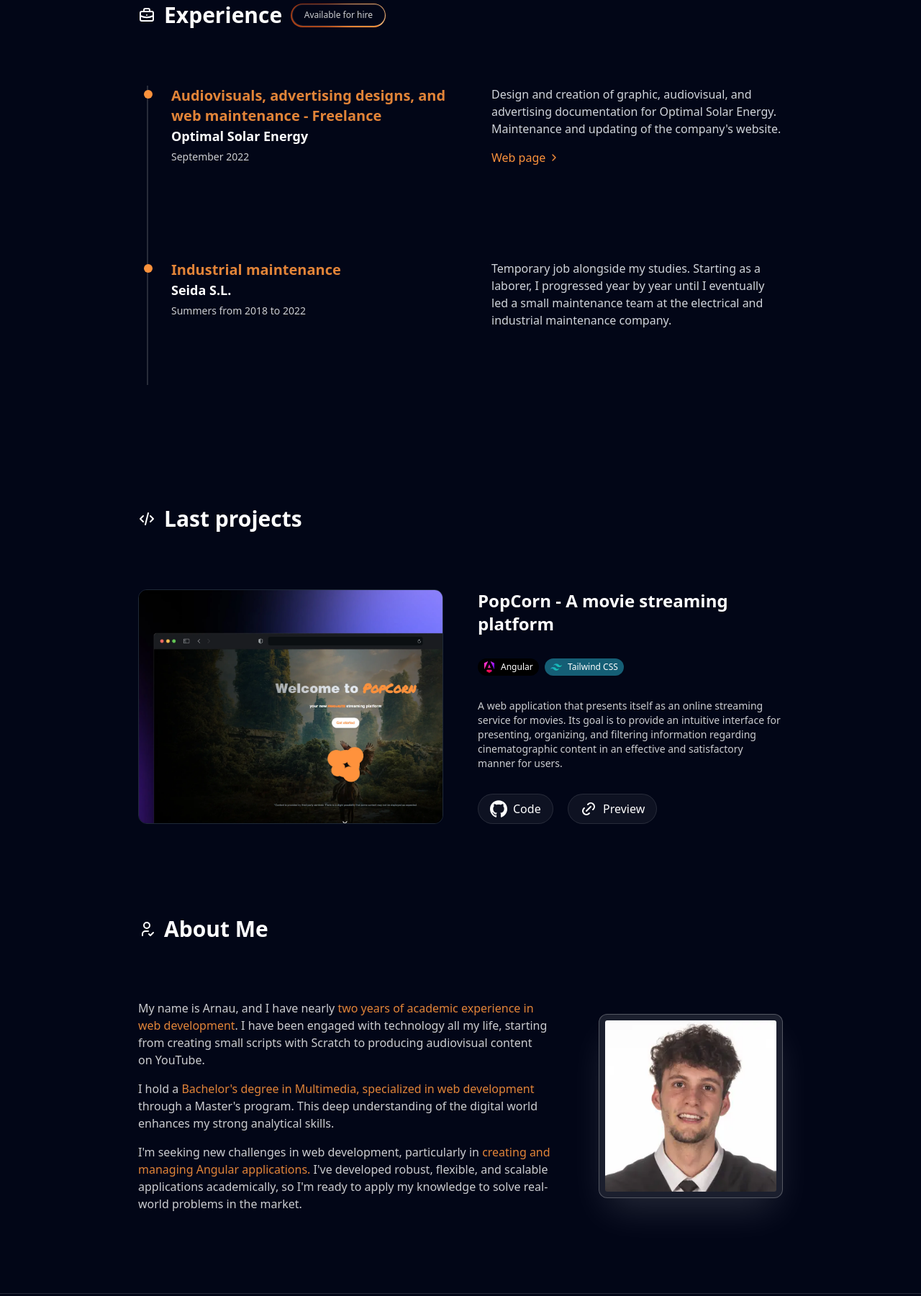
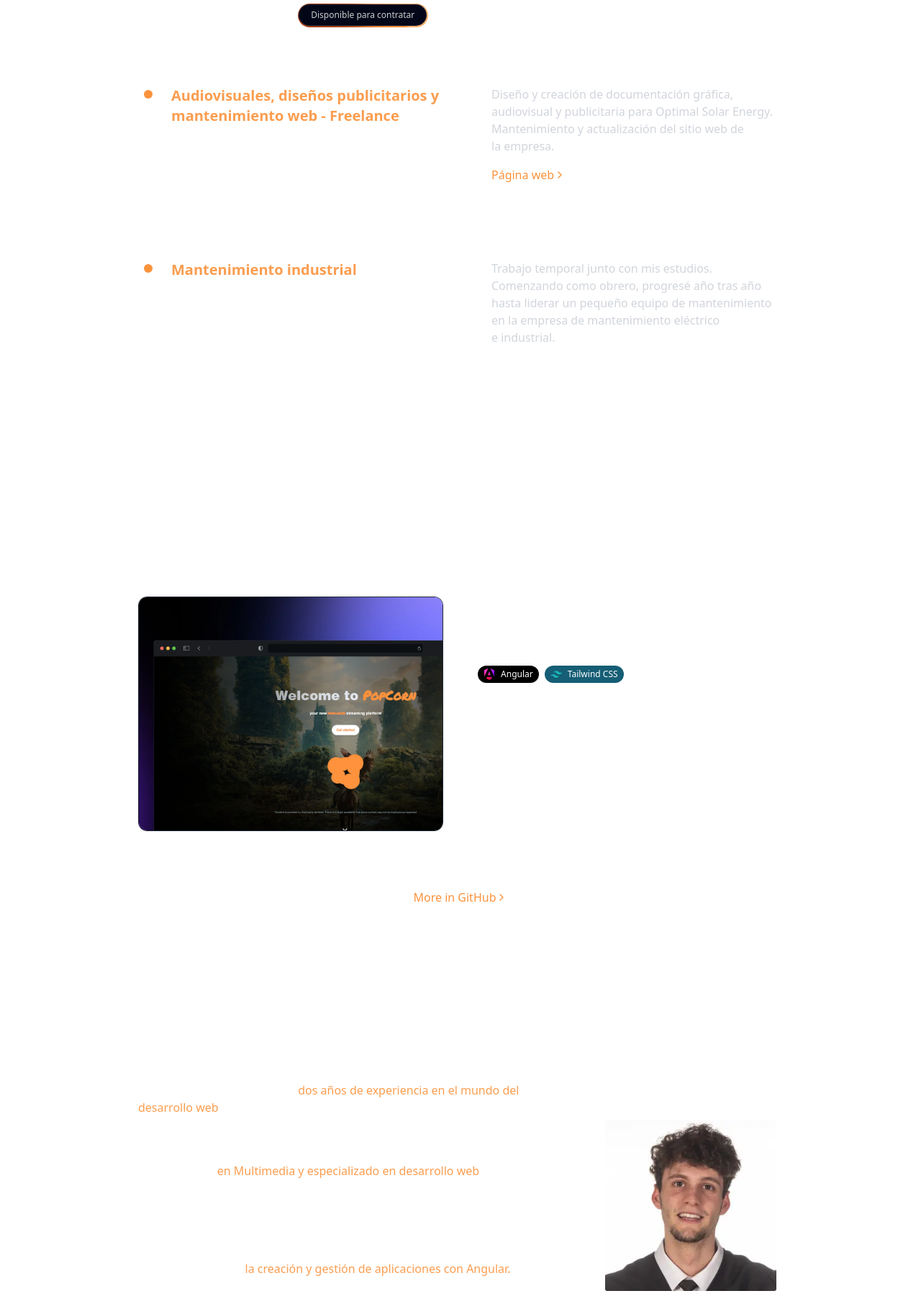
Before and after one commit to arnausaboritcode/Portfolio, an Astro site: page / in a window 1280 px wide. Shown: the part 999-2800 px from the top of the page at 72% size. Built offline with nearby package versions, Linux system fonts and the light colour scheme; Astro itself is replaced by a stand-in of ours.

Commit message:
Features added

```diff
--- a/src/components/ByMe.astro
+++ b/src/components/ByMe.astro
@@ -1,34 +1,36 @@
 <div
   class="w-full flex flex-col md:flex-row-reverse items-center justify-center space-x-0 space-y-14 md:space-x-reverse md:space-x-14 md:space-y-0"
+  data-aos="fade-up"
 >
   <img
     class="object-cover w-64 h-full shadow-2xl rounded-xl shadow-white/15 p-2 border-[1px] border-white/25 bg-white/10"
     src="me.webp"
     alt="Arnau Saborit"
     loading="lazy"
-    data-aos="zoom-in"
   />
   <div class="flex flex-col space-y-4 text-white/80 text-base text-pretty">
-    <p data-aos="fade-up" data-aos-duration="500">
-      My name is Arnau, and I have nearly <span class="text-orange-400/90"
-        >two years of academic experience in web development</span
-      >. I have been engaged with technology all my life, starting from creating
-      small scripts with Scratch to producing audiovisual content on YouTube.
+    <p>
+      Mi nombre es Arnau, y tengo <span class="text-orange-400/90"
+        >dos años de experiencia en el mundo del desarrollo web</span
+      >. Durante toda mi vida he estado en contacto directo con la tecnología,
+      desde la creación de pequeños scripts con Scratch hasta la producción de
+      contenido audiovisual en YouTube.
     </p>
 
-    <p data-aos="fade-up" data-aos-duration="800">
-      I hold a <span class="text-orange-400/90"
-        >Bachelor's degree in Multimedia, specialized in web development
-      </span>
-      through a Master's program. This deep understanding of the digital world enhances
-      my strong analytical skills.
+    <p>
+      Soy licenciado <span class="text-orange-400/90"
+        >en Multimedia y especializado en desarrollo web</span
+      > a través de un máster. Esta comprensión profunda del mundo digital me aporta
+      un sólido conocimiento acerca de distintas vertientes del desarrollo, como
+      el diseño y la experiencia de usuario.
     </p>
-    <p data-aos="fade-up" data-aos-duration="1000">
-      I'm seeking new challenges in web development, particularly in
-      <span class="text-orange-400/90"
-        >creating and managing Angular applications.</span
-      > I've developed robust, flexible, and scalable applications academically,
-      so I'm ready to apply my knowledge to solve real-world problems in the market.
+    <p>
+      Estoy buscando nuevos desafíos en el mundo del desarrollo web,
+      particularmente en <span class="text-orange-400/90"
+        >la creación y gestión de aplicaciones con Angular.</span
+      > Hasta el momento, he desarrollado aplicaciones web escalables, robustas y
+      flexibles, a nivel académico. Ahora estoy listo para aplicar mis conocimientos
+      y resolver problemas reales en el mercado.
     </p>
   </div>
 </div>
--- a/src/components/Experience.astro
+++ b/src/components/Experience.astro
@@ -3,19 +3,20 @@ import ExperienceItem from "./ExperienceItem.astro";
 
 const EXPERIENCIE = [
   {
-    date: "September 2022",
-    title: "Audiovisuals, advertising designs, and web maintenance - Freelance",
+    date: "Septiembre 2022",
+    title:
+      "Audiovisuales, diseños publicitarios y mantenimiento web - Freelance",
     company: "Optimal Solar Energy",
     description:
-      "Design and creation of graphic, audiovisual, and advertising documentation for Optimal Solar Energy. Maintenance and updating of the company's website.",
+      "Diseño y creación de documentación gráfica, audiovisual y publicitaria para Optimal Solar Energy. Mantenimiento y actualización del sitio web de la empresa.",
     link: "https://optimalenergy.es/",
   },
   {
-    date: "Summers from 2018 to 2022",
-    title: "Industrial maintenance",
+    date: "Veranos de 2018 a 2022",
+    title: "Mantenimiento industrial",
     company: "Seida S.L.",
     description:
-      "Temporary job alongside my studies. Starting as a laborer, I progressed year by year until I eventually led a small maintenance team at the electrical and industrial maintenance company.",
+      "Trabajo temporal junto con mis estudios. Comenzando como obrero, progresé año tras año hasta liderar un pequeño equipo de mantenimiento en la empresa de mantenimiento eléctrico e industrial.",
   },
 ];
 ---
--- a/src/components/ExperienceItem.astro
+++ b/src/components/ExperienceItem.astro
@@ -1,5 +1,7 @@
 ---
 import LinkInline from "./LinkInline.astro";
+
+import Arrow from "../icons/Arrow.astro";
 
 interface Props {
   date: string;
@@ -15,54 +17,30 @@ const { date, title, company, description, link } = Astro.props;
 <div class="absolute w-3 h-3 bg-orange-400 rounded-full mt-1.5 -start-1.5">
 </div>
 
-<div class="flex md:flex-row flex-col justify-between gap-x-10 pb-12">
+<div
+  class="flex md:flex-row flex-col justify-between gap-x-10 pb-12"
+  data-aos="fade-up"
+>
   <div class="flex flex-col md:w-3/6 w-full pb-12">
-    <h3
-      class="text-xl font-semibold text-orange-400/90"
-      data-aos="fade-up"
-      data-aos-duration="500"
-    >
+    <h3 class="text-xl font-semibold text-orange-400/90">
       {title}
     </h3>
-    <h4
-      class="text-lg font-semibold text-white"
-      data-aos="fade-up"
-      data-aos-duration="800"
-    >
+    <h4 class="text-lg font-semibold text-white">
       {company}
     </h4>
-    <time
-      class="mt-2 text-sm font-normal leading-none text-white/80"
-      data-aos="fade-up"
-      data-aos-duration="1000">{date}</time
+    <time class="mt-2 text-sm font-normal leading-none text-white/80"
+      >{date}</time
     >
   </div>
-  <div class="flex flex-col md:w-3/6 w-full" data-aos="fade-left">
+  <div class="flex flex-col md:w-3/6 w-full">
     <p class="mb-4 text-base font-normal text-gray-300 text-pretty">
       {description}
     </p>
     {
       link && (
         <LinkInline href={link}>
-          Web page
-          <svg
-            class="size-4 ml-1"
-            xmlns="http://www.w3.org/2000/svg"
-            width="24"
-            height="24"
-            viewBox="0 0 24 24"
-            preserveAspectRatio="xMidYMid"
-            fill="none"
-            stroke="currentColor"
-            stroke-width="2"
-            stroke-linecap="round"
-            stroke-linejoin="round"
-          >
-            <>
-              <path stroke="none" d="M0 0h24v24H0z" fill="none" />
-              <path d="M9 6l6 6l-6 6" />
-            </>
-          </svg>
+          Página web
+          <Arrow class="size-4" />
         </LinkInline>
       )
     }
--- a/src/components/Footer.astro
+++ b/src/components/Footer.astro
@@ -1,21 +1,25 @@
 ---
 import GitHub from "../icons/GitHub.astro";
+
 import LinkedIn from "../icons/LinkedIn.astro";
+
 import Love from "../icons/Love.astro";
+
 import Portfolio from "../icons/Portfolio.astro";
+
 import SocialBadge from "./SocialBadge.astro";
 ---
 
 <footer class="text-center py-10 mt-28 border-t-[1px] border-white/15">
   <div class="w-full flex items-center justify-center text-2xl space-x-2 mb-2">
     <Portfolio class="size-6" />
-    <p class="font-extrabold leading-9 text-white">portfolio</p>
+    <p class="font-extrabold leading-9 text-white">portafolio</p>
   </div>
   <p
     class="flex justify-center items-center text-xs font-bold text-white/80 leading-loose"
   >
-    Designed and developed with
-    <Love class="size-4 text-orange-400 mx-1" /> by arnausaboritcode
+    Diseñado y desarrollado con
+    <Love class="size-4 text-orange-400 mx-1" /> por arnausaboritcode
   </p>
 
   <ul class="flex justify-center mt-5 space-x-5">
--- a/src/components/Header.astro
+++ b/src/components/Header.astro
@@ -7,22 +7,22 @@
     <a
       href="/#home"
       aria-label="home"
-      class="relative block transition hover:text-orange-400/90">Home</a
+      class="relative block transition hover:text-orange-400/90">Inicio</a
     >
     <a
       href="/#experience"
       aria-label="experience"
-      class="relative block transition hover:text-orange-400/90">Experience</a
+      class="relative block transition hover:text-orange-400/90">Experiencia</a
     >
     <a
       href="/#projects"
       aria-label="projects"
-      class="relative block transition hover:text-orange-400/90">Projects</a
+      class="relative block transition hover:text-orange-400/90">Proyectos</a
     >
     <a
       href="/#aboutme"
       aria-label="aboutme"
-      class="relative block transition hover:text-orange-400/90">About Me</a
+      class="relative block transition hover:text-orange-400/90">Sobre mí</a
     >
   </nav>
 </header>
--- a/src/components/Hero.astro
+++ b/src/components/Hero.astro
@@ -1,6 +1,8 @@
 ---
 import LinkedInIcon from "../icons/LinkedIn.astro";
+
 import MailIcon from "../icons/Mail.astro";
+
 import SocialBadge from "./SocialBadge.astro";
 ---
 
@@ -9,20 +11,21 @@ import SocialBadge from "./SocialBadge.astro";
     class="text-white text-3xl md:text-4xl lg:text-5xl font-bold flex flex-row items-center gap-x-4 pb-6 lg:pb-4"
   >
     <!-- <HandIcon class="animate-wave size-16 md:size-20" /> -->
-    Hi, I'm Arnau Saborit
+    Hola, soy Arnau Saborit
   </h1>
   <h2
     class="text-lg text-center text-white/80 lg:text-xl text-wrap max-w-[750px]"
   >
-    <span class="text-orange-400/85 font-bold">Software engineer </span> and
-    <span class="text-orange-400/85 font-bold">multimedia expert </span>
-    based in Barcelona, Spain. Skilled in developing innovative applications using
+    <span class="text-orange-400/85 font-bold"
+      >Ingeniero de software y experto en multimedia
+    </span>
+    de Barcelona, España. Especializado en el desarrollo de aplicaciones únicas utilizando
     Angular.
   </h2>
   <nav class="flex flex-row gap-5 mt-6 flex-wrap">
     <SocialBadge href="mailto: arnausaboritvalencia@gmail.com">
       <MailIcon class="size-6" />
-      Contact
+      Contacto
     </SocialBadge>
     <SocialBadge
       href="https://www.linkedin.com/in/arnau-saborit-valencia-937269235/"
--- a/src/components/Projects.astro
+++ b/src/components/Projects.astro
@@ -1,9 +1,17 @@
 ---
 import SocialBadge from "../components/SocialBadge.astro";
+
 import Angular from "../icons/Angular.astro";
+
 import GitHub from "../icons/GitHub.astro";
+
 import Preview from "../icons/Preview.astro";
+
 import Tailwind from "../icons/Tailwind.astro";
+
+import LinkInline from "./LinkInline.astro";
+
+import Arrow from "../icons/Arrow.astro";
 
 const TAGS = {
   ANGULAR: {
@@ -20,9 +28,9 @@ const TAGS = {
 
 const PROJECTS = [
   {
-    title: "PopCorn - A movie streaming platform",
+    title: "PopCorn - Una plataforma de streaming de películas",
     description:
-      "A web application that presents itself as an online streaming service for movies. Its goal is to provide an intuitive interface for presenting, organizing, and filtering information regarding cinematographic content in an effective and satisfactory manner for users. ",
+      "Una aplicación web que se presenta como un servicio de streaming en línea para películas. Su objetivo es proporcionar una interfaz intuitiva para presentar, organizar y filtrar información sobre contenido cinematográfico de manera efectiva y satisfactoria para los usuarios.",
     link: "https://tabler.io/icons",
     github: "https://tabler.io/docs/getting-started",
     image: "/projects/popcorn.webp",
@@ -33,11 +41,11 @@ const PROJECTS = [
 
 {
   PROJECTS.map(({ title, description, image, tags }) => (
-    <div class="flex md:flex-row flex-col justify-between space-x-0 space-y-12 md:space-x-12 md:space-y-0 group">
-      <div
-        class="flex flex-col md:w-3/6 w-full overflow-clip rounded-xl transition duration-500 md:group-hover:shadow-2xl lg:border lg:border-gray-800 lg:hover:border-gray-700 lg:hover:bg-gray-800/50 md:group-hover:-translate-y-1"
-        data-aos="zoom-in"
-      >
+    <div
+      class="flex md:flex-row flex-col justify-between space-x-0 space-y-12 md:space-x-12 md:space-y-0 group"
+      data-aos="fade-up"
+    >
+      <div class="flex flex-col md:w-3/6 w-full overflow-clip rounded-xl transition duration-500 md:group-hover:shadow-2xl lg:border lg:border-gray-800 lg:hover:border-gray-700 lg:hover:bg-gray-800/50 md:group-hover:-translate-y-1">
         <img
           class="object-cover object-top shadow-2xl shadow-white/15 h-56 sm:h-full md:scale-110 w-full md:group-hover:scale-105 transition duration-500"
           src={image}
@@ -46,12 +54,10 @@ const PROJECTS = [
         />
       </div>
       <div class="flex flex-col md:w-3/6 w-full space-y-8">
-        <h3 class="text-2xl font-semibold text-white" data-aos="fade-left">
-          {title}
-        </h3>
+        <h3 class="text-2xl font-semibold text-white">{title}</h3>
         <ul class="flex gap-x-2 flex-row">
           {tags.map((tag) => (
-            <li data-aos="zoom-out">
+            <li>
               <span
                 class={`flex gap-x-2 rounded-full text-xs ${tag.class} py-1 px-2`}
               >
@@ -61,21 +67,13 @@ const PROJECTS = [
             </li>
           ))}
         </ul>
-        <p class="text-sm text-white/80 my-4 text-pretty" data-aos="fade-up">
-          {description}
-        </p>
+        <p class="text-sm text-white/80 my-4 text-pretty">{description}</p>
         <div class="flex justify-start items-center gap-x-5">
-          <SocialBadge
-            href="https://github.com/arnausaboritcode/TFM"
-            data-aos="zoom-out"
-          >
+          <SocialBadge href="https://github.com/arnausaboritcode/TFM">
             <GitHub class="size-6" />
             Code
           </SocialBadge>
-          <SocialBadge
-            href="https://popcorncinema.vercel.app/welcome"
-            data-aos="zoom-out"
-          >
+          <SocialBadge href="https://popcorncinema.vercel.app/welcome">
             <Preview class="size-6" />
             Preview
           </SocialBadge>
@@ -84,3 +82,12 @@ const PROJECTS = [
     </div>
   ))
 }
+
+<div
+  class="w-full flex flex-row justify-center items-center text-sm text-white/80 text-pretty mt-20"
+>
+  <LinkInline href="https://github.com/arnausaboritcode">
+    More in GitHub
+    <Arrow class="size-4" />
+  </LinkInline>
+</div>
--- /dev/null
+++ b/src/icons/Arrow.astro
@@ -0,0 +1,18 @@
+<svg
+  {...Astro.props}
+  xmlns="http://www.w3.org/2000/svg"
+  width="24"
+  height="24"
+  viewBox="0 0 24 24"
+  preserveAspectRatio="xMidYMid"
+  fill="none"
+  stroke="currentColor"
+  stroke-width="2"
+  stroke-linecap="round"
+  stroke-linejoin="round"
+>
+  <>
+    <path stroke="none" d="M0 0h24v24H0z" fill="none"></path>
+    <path d="M9 6l6 6l-6 6"></path>
+  </>
+</svg>
--- /dev/null
+++ b/src/icons/More.astro
@@ -0,0 +1,15 @@
+<svg
+  xmlns="http://www.w3.org/2000/svg"
+  width="24"
+  height="24"
+  viewBox="0 0 24 24"
+  fill="none"
+  stroke="currentColor"
+  stroke-width="2"
+  stroke-linecap="round"
+  stroke-linejoin="round"
+  ><path stroke="none" d="M0 0h24v24H0z" fill="none"></path><path
+    d="M11 18.004h-4.343c-2.572 -.004 -4.657 -2.011 -4.657 -4.487c0 -2.475 2.085 -4.482 4.657 -4.482c.393 -1.762 1.794 -3.2 3.675 -3.773c1.88 -.572 3.956 -.193 5.444 1c1.488 1.19 2.162 3.007 1.77 4.769h.99"
+  ></path><path d="M18 18m-3 0a3 3 0 1 0 6 0a3 3 0 1 0 -6 0"></path><path
+    d="M20.2 20.2l1.8 1.8"></path></svg
+>
--- a/src/layouts/Layout.astro
+++ b/src/layouts/Layout.astro
@@ -24,10 +24,15 @@ import Header from "../components/Header.astro";
     <ViewTransitions />
   </head>
   <body>
-    <div class="absolute z-[-2] h-screen w-screen bg-slate-950">
-      <div
-        class="absolute bottom-0 left-0 right-0 top-0 bg-[linear-gradient(to_right,#4f4f4f2e_1px,transparent_1px),linear-gradient(to_bottom,#4f4f4f2e_1px,transparent_1px)] bg-[size:14px_24px] [mask-image:radial-gradient(ellipse_60%_50%_at_50%_0%,#000_70%,transparent_100%)]"
-      >
+    <div class="fixed left-0 top-0 -z-10 h-full w-full">
+      <div class="relative h-full w-full bg-black">
+        <div
+          class="absolute bottom-0 left-0 right-0 top-0 bg-[linear-gradient(to_right,#4f4f4f2e_1px,transparent_1px),linear-gradient(to_bottom,#8080800a_1px,transparent_1px)] bg-[size:14px_24px]"
+        >
+        </div><div
+          class="absolute left-0 right-0 top-[-10%] h-[1000px] w-[1000px] rounded-full bg-[radial-gradient(circle_400px_at_50%_300px,#fbfbfb36,#000)]"
+        >
+        </div>
       </div>
     </div>
 
@@ -43,7 +48,7 @@ import Header from "../components/Header.astro";
         scroll-behavior: smooth;
       }
       body {
-        background-color: rgb(2 6 23);
+        /* background-color: black; */
         color: #ffff;
         display: flex;
         flex-direction: column;
@@ -70,7 +75,7 @@ import Header from "../components/Header.astro";
       @keyframes blur {
         to {
           border: 2px solid rgba(255, 255, 255, 0.25);
-          background-color: #020617;
+          background-color: black;
           box-shadow: 0 25px 50px -12px rgb(255 255 255 / 0.25);
         }
       }
--- a/src/pages/index.astro
+++ b/src/pages/index.astro
@@ -13,8 +13,8 @@ import Layout from "../layouts/Layout.astro";
 ---
 
 <Layout
-  title="Arnau Saborit Portfolio - Web Developer and Programmer"
-  description="Hire Arnau Saborit to create your web or mobile application. A specialized web developer in crafting unique applications."
+  title="Portafolio de Arnau Saborit - Desarrollador Web y Programador"
+  description="Contrata a Arnau Saborit para crear tu aplicación web o móvil. Un desarrollador web especializado en la creación de aplicaciones únicas."
 >
   <main class="px-4">
     <SectionContainer id="home" class="pt-36 pb-32">
@@ -29,17 +29,18 @@ import Layout from "../layouts/Layout.astro";
     <SectionContainer class="pb-32" id="experience">
       <h2
         class="text-3xl font-semibold mb-20 flex gap-x-3 items-center"
-        data-aos="fade-left"
+        data-aos="fade-down"
+        data-aos-duration="200"
       >
         <Briefcase class="size-6" />
-        Experience
+        Experiencia
         <a
           href="https://es.linkedin.com/in/arnau-saborit-valencia-937269235"
           target="_blank"
           rel="noopener"
           class="flex justify-center items-center"
         >
-          <Badge>Available for hire</Badge>
+          <Badge>Disponible para contratar</Badge>
         </a>
       </h2>
       <Experience />
@@ -48,10 +49,11 @@ import Layout from "../layouts/Layout.astro";
     <SectionContainer class="pb-32" id="projects">
       <h2
         class="text-3xl font-semibold mb-20 flex gap-x-3 items-center"
-        data-aos="fade-right"
+        data-aos="fade-down"
+        data-aos-duration="200"
       >
         <ProjectsIcon class="size-6" />
-        Last projects
+        Últimos proyectos
       </h2>
       <Projects />
     </SectionContainer>
@@ -59,10 +61,11 @@ import Layout from "../layouts/Layout.astro";
     <SectionContainer id="aboutme">
       <h2
         class="text-3xl font-semibold mb-20 flex gap-x-3 items-center"
-        data-aos="fade-left"
+        data-aos="fade-down"
+        data-aos-duration="200"
       >
         <ByMeIcon class="size-6" />
-        About Me
+        Sobre mí
       </h2>
       <ByMe />
     </SectionContainer>
```
